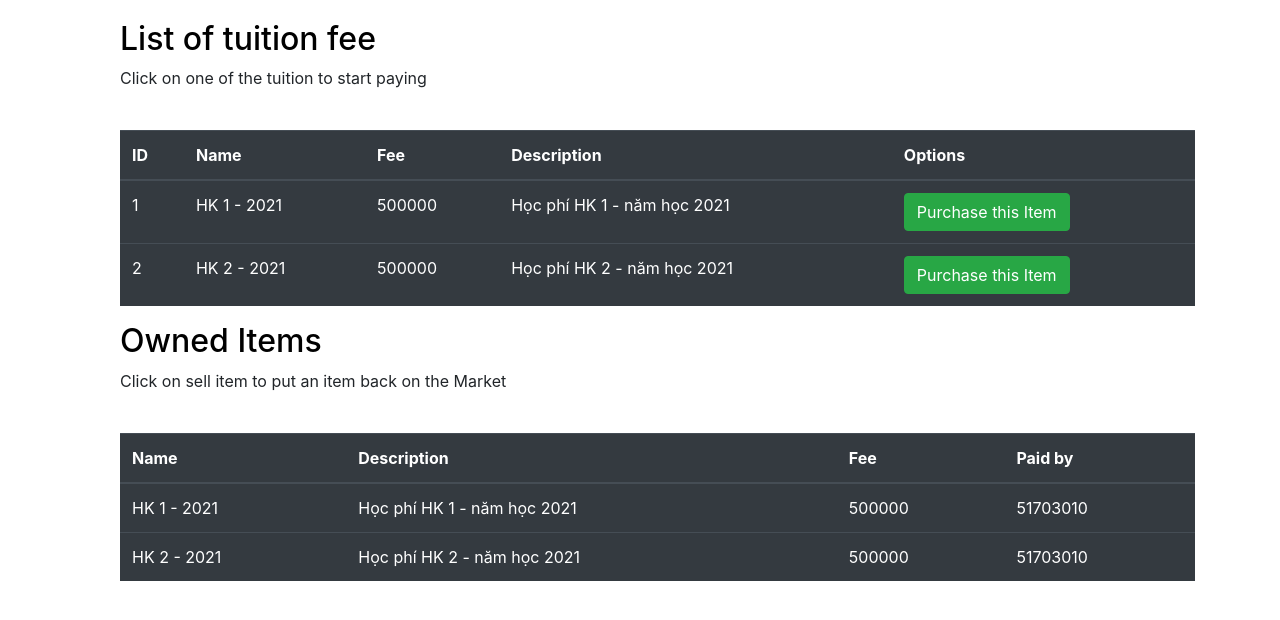
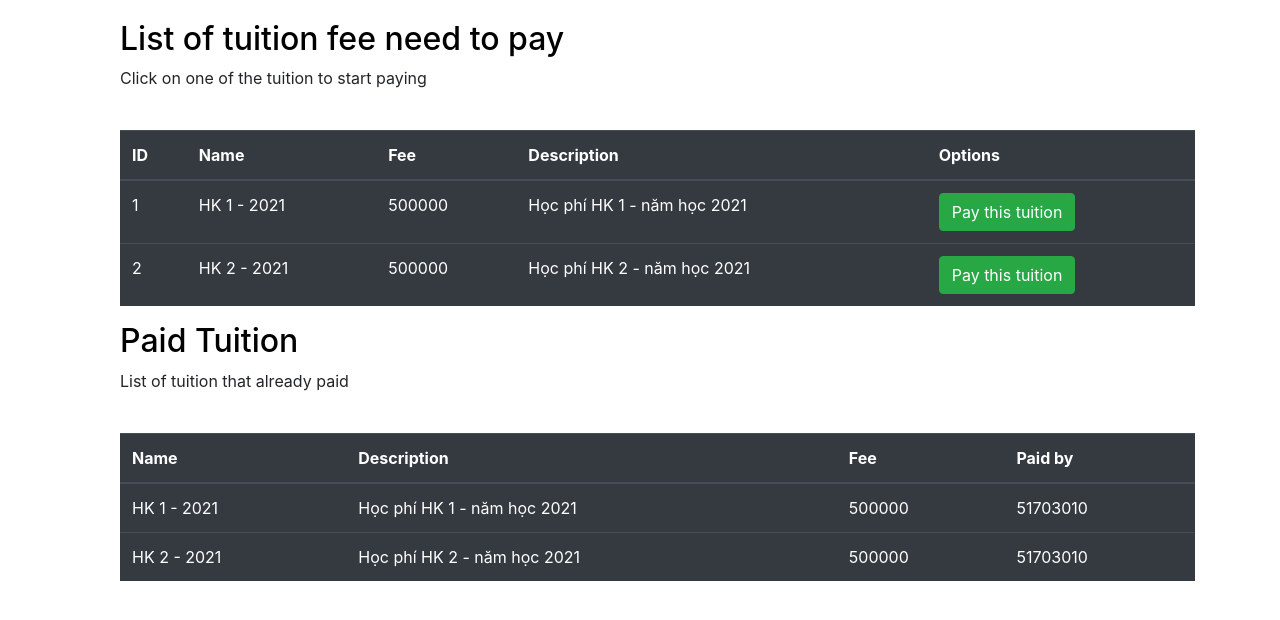
Before and after one commit to CHHuy/Flask-Student-Fee, a Flask app: page /bank in a window 1280 px wide. Shown: the part 56-676 px from the top of the page. Run offline with Flask 2, Linux system fonts and the light colour scheme; a user stored in the database is signed in; data comes from the database, SQL or seed files in the repository; both versions use the stored data as it was before the commit; some libraries are stand-ins or nearby versions.

Commit message:
fix text, db

```diff
--- a/bank/templates/bank.html
+++ b/bank/templates/bank.html
@@ -6,7 +6,7 @@
     <div class="container">
         <div class="row" style="margin-top:20px; margin-left:20px">
             <div class="col-12">
-                <h2>List of tuition fee</h2>
+                <h2>List of tuition fee need to pay</h2>
                 <p>Click on one of the tuition to start paying</p>
                 <br>
                 <table class="table table-hover table-dark">
@@ -31,7 +31,7 @@
                             <td>{{ tuition.description }}</td>
                             <td>
                                 <button class="btn btn-outline btn-success" data-toggle="modal"
-                                        data-target="#Modal-PurchaseConfirm-{{ tuition.id }}">Purchase this Item
+                                        data-target="#Modal-PurchaseConfirm-{{ tuition.id }}">Pay this tuition
                                 </button>
                             </td>
                         </tr>
@@ -40,8 +40,8 @@
                 </table>
             </div>
             <div class="col-12">
-                <h2>Owned Items</h2>
-                <p>Click on sell item to put an item back on the Market</p>
+                <h2>Paid Tuition</h2>
+                <p>List of tuition that already paid</p>
                 <br>
                 <table class="table table-hover table-dark">
                     <thead>
```
Also changed, not shown: bank/bank.db (deleted).
